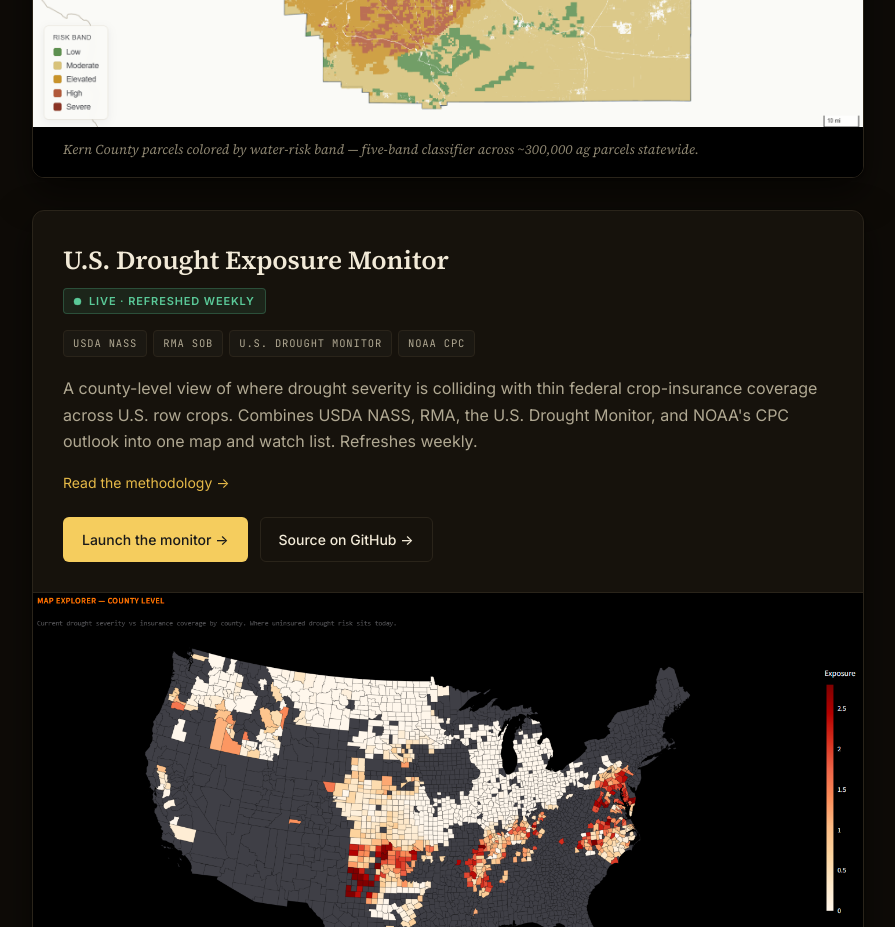
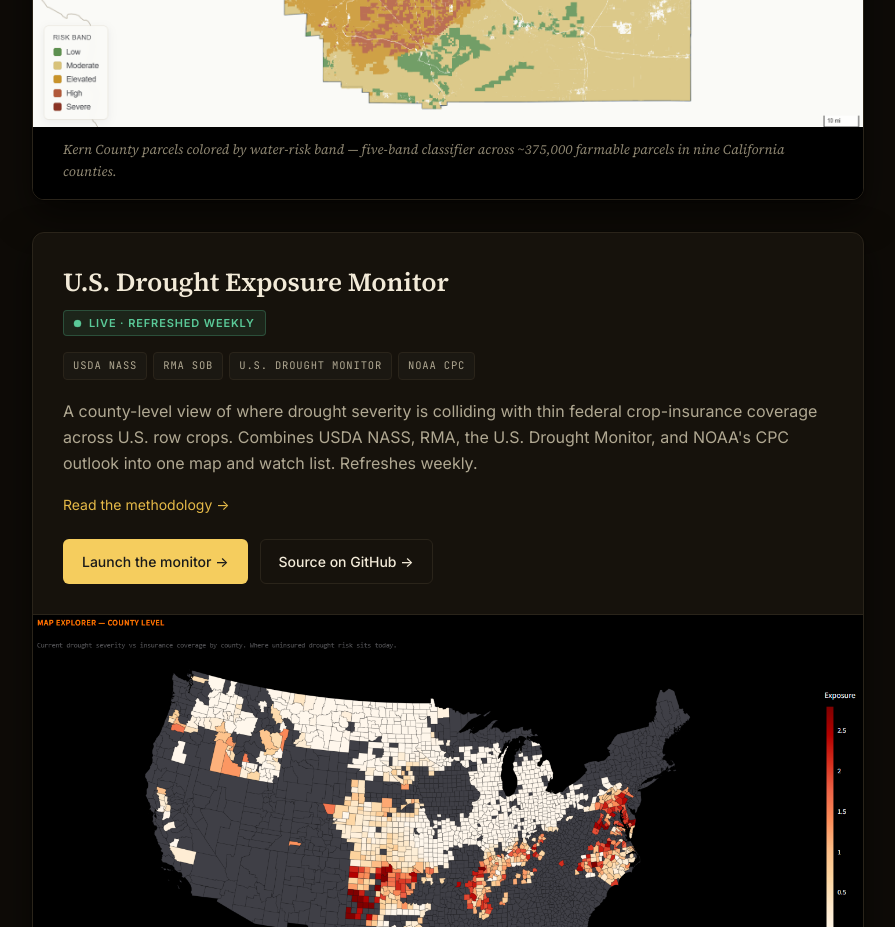
Before and after one commit to mcmillinanalytics/mcmillinanalytics-site, a plain HTML site: page index.html in a window 1280 px wide. Shown: the part 940-1867 px from the top of the page, without its empty margins (192-1087 px from the left). Drawn offline with Linux system fonts and the light colour scheme.

Commit message:
Field Risk Atlas figcaption: 300K -> 375K parcels, statewide -> nine counties

```diff
--- a/index.html
+++ b/index.html
@@ -423,7 +423,7 @@
     <figure>
       <img src="screenshots/field-risk-atlas-kern.png"
            alt="Kern County, California — agricultural parcels colored by water-risk band. Green parcels in the eastern range, red and ochre across the irrigated valley around Bakersfield. Risk-band legend shown bottom-left.">
-      <figcaption>Kern County parcels colored by water-risk band — five-band classifier across ~300,000 ag parcels statewide.</figcaption>
+      <figcaption>Kern County parcels colored by water-risk band — five-band classifier across ~375,000 farmable parcels in nine California counties.</figcaption>
     </figure>
   </div>
 </article>
```
